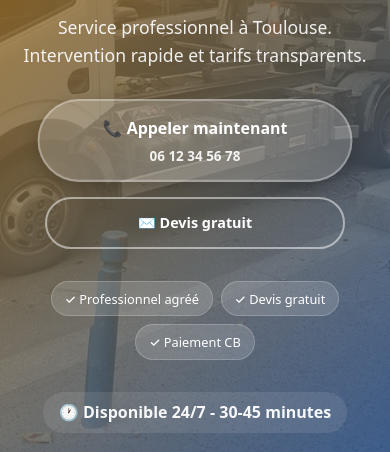
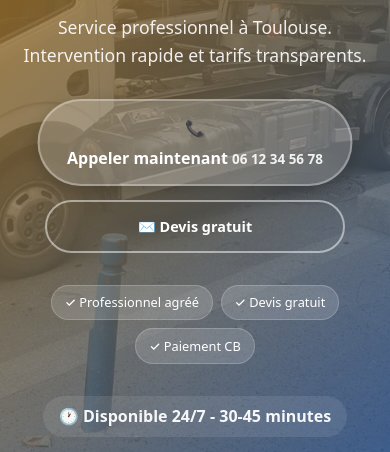
Before and after one commit to saifmiahpro/eleventy-service-starter, an Eleventy site: page src/index.njk in a window 390 px wide. Shown: the part 397-849 px from the top of the page. Built offline with nearby package versions, Linux system fonts and the light colour scheme; Eleventy itself is replaced by a stand-in of ours; files that its build step writes are made by us from their sources.

Commit message:
✨ improve: CTA téléphone hero plus structuré
📞 Hero CTA amélioré:
- Structured layout (icon + text container)
- Label + phone en 2 lignes
- Fallback tel avec site.CTA_PRIMARY_TEL
- Conditional rendering si tel existe
- Structure pour styling avancé

🎨 HTML sémantique:
- .cta-icon pour emoji
- .cta-text wrapper
- .cta-label (ex: Appeler maintenant)
- .cta-phone (ex: 06 12 34 56 78)

✅ Prêt pour CSS custom grand numéro

```diff
--- a/src/_includes/partials/hero.njk
+++ b/src/_includes/partials/hero.njk
@@ -29,9 +29,16 @@
     <p class="hero-description">{{ site.ABOUT_SNIPPET }}</p>
 
     <div class="cta-row">
-      <a class="cta-primary pulse" href="tel:{{ site.PHONE_TEL }}">
-        📞 {{ site.CTA_PRIMARY_TEXT }} <span class="cta-phone">{{ site.PHONE_PRETTY }}</span>
+      {% set tel = site.PHONE_TEL or site.CTA_PRIMARY_TEL %}
+      {% if tel %}
+      <a class="cta-primary pulse" href="tel:{{ tel }}">
+        <span class="cta-icon">📞</span>
+        <span class="cta-text">
+          <span class="cta-label">{{ site.CTA_PRIMARY_TEXT }}</span>
+          <span class="cta-phone">{{ site.PHONE_PRETTY or tel }}</span>
+        </span>
       </a>
+      {% endif %}
       <a class="cta-secondary" href="mailto:{{ site.EMAIL }}">
         ✉️ {{ site.CTA_SECONDARY_TEXT }}
       </a>
```
